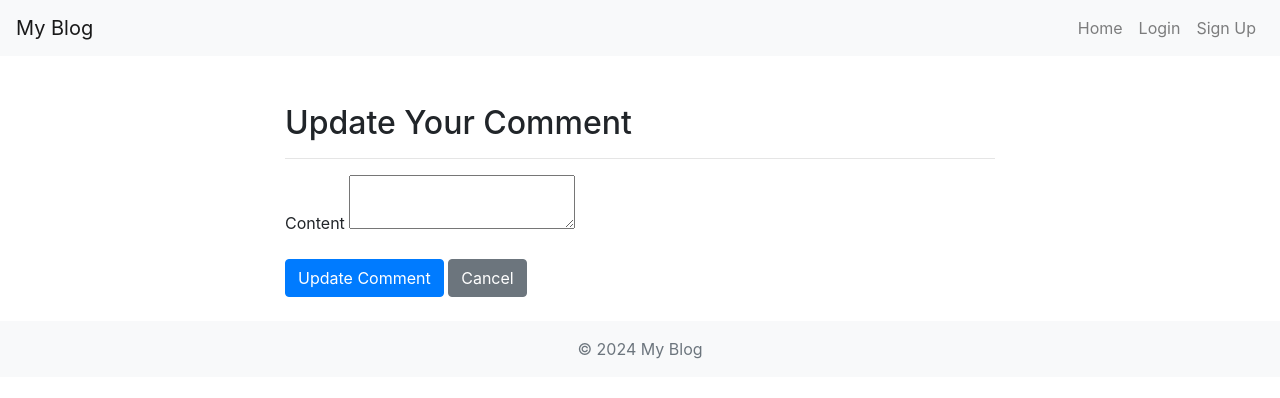
After one commit to hmursaleen/nest, a Django app: template comments/templates/comment_update_form.html in a window 1280 px wide. The commit adds this page. Shown: the top 398 px of the page. Run offline with Django 5.2, Linux system fonts and the light colour scheme; the template is opened without the code that fills it: most values are stand-ins (such as "Sample title", 1, 10 or a date in 2020); form fields are guessed from the names that the template uses; some libraries are stand-ins or nearby versions.

Commit message:
added comment update feature

```diff
--- /dev/null
+++ b/comments/templates/comment_update_form.html
@@ -0,0 +1,31 @@
+{% extends 'base.html' %}
+
+{% block title %}
+    Update Comment - {{ object.post.title }}
+{% endblock %}
+
+{% block content %}
+<div class="container mt-5">
+    <div class="row">
+        <div class="col-md-8 offset-md-2">
+            <h2>Update Your Comment</h2>
+            <hr>
+            <form method="post">
+                {% csrf_token %}
+                {{ form.non_field_errors }}
+
+                <div class="mb-3">
+                    {{ form.content.label_tag }}
+                    {{ form.content }}
+                    {% if form.content.errors %}
+                        <div class="text-danger">{{ form.content.errors }}</div>
+                    {% endif %}
+                </div>
+
+                <button type="submit" class="btn btn-primary">Update Comment</button>
+                <a href="{% url 'blogs:post_detail' slug=object.post.slug %}" class="btn btn-secondary">Cancel</a>
+            </form>
+        </div>
+    </div>
+</div>
+{% endblock %}
--- a/comments/urls.py
+++ b/comments/urls.py
@@ -1,8 +1,9 @@
 from django.urls import path
-from .views import CommentCreateView
+from .views import CommentCreateView, CommentUpdateView
 
 app_name = 'comments'
 
 urlpatterns = [
-    path('post/<slug:slug>/comment/', CommentCreateView.as_view(), name='add_comment'),
+    path('comment/post/<slug:slug>', CommentCreateView.as_view(), name='add_comment'),
+    path('comment/<int:pk>/update/', CommentUpdateView.as_view(), name='comment_update'),
 ]
```
Also changed, not shown: comments/templates/display_comments.html (+8 -2 lines), comments/views.py (+34 -1 lines).
